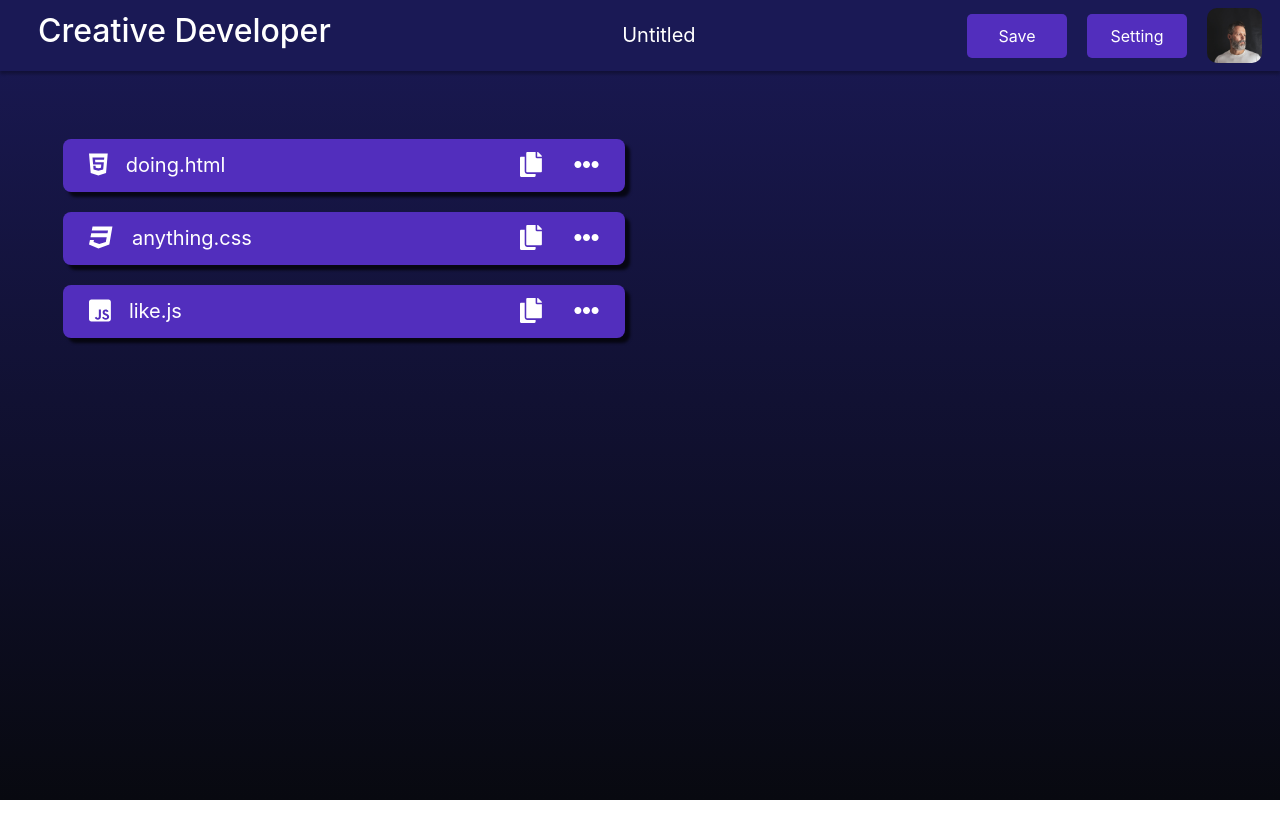
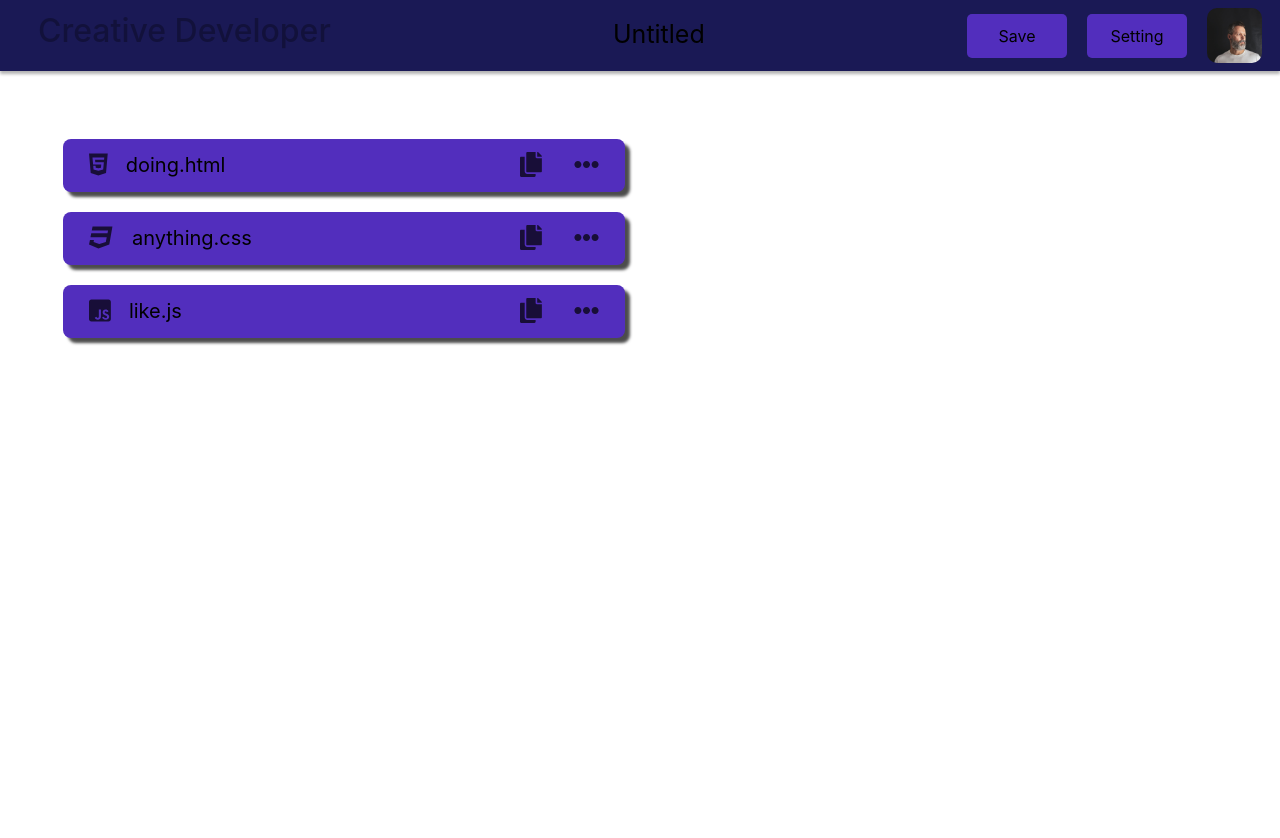
Before and after one commit to Bhavesh588/creativedesigner, a React (Create React App) app: page / in a window 1280 px wide. Shown: the top 838 px of the page. Built offline with nearby package versions, Linux system fonts and the light colour scheme.

Commit message:
Easy way to add Darkmode

```diff
--- a/src/App.js
+++ b/src/App.js
@@ -1,4 +1,5 @@
 import './App.scss';
+import variable from './responsive/_variables.scss'
 
 import CodingPlatform from './Pages/CodingPlatform/CodingPlatform';
 import Navigationbar from './Components/Navigationbar/Navigationbar';
@@ -10,7 +11,7 @@ function App(props) {
 
     const { darkmode } = props
 	return (
-		<div className='App' style={darkmode ? { backgroundImage: 'linear-gradient(rgb(26, 25, 85), rgb(8, 9, 16))' } : { backgroundColor: 'white' }}>
+		<div className='App' style={darkmode ? { backgroundImage: `linear-gradient(${variable.color5}, ${variable.color1}` } : { backgroundColor: variable.color2 }}>
             <div>
                 <Navigationbar />
                 <CodingPlatform />
--- a/src/App.scss
+++ b/src/App.scss
@@ -2,7 +2,7 @@
 
 * {
     margin: 0;
-    color: $color2;
+    // color: $color2;
 
     .App {
         height: 100vh;
--- a/src/Components/Button/Button.js
+++ b/src/Components/Button/Button.js
@@ -2,6 +2,7 @@ import React from 'react';
 import { connect } from 'react-redux';
 
 import './Button.scss'
+import variable from '../../responsive/_variables.scss'
 
 const Button = ({ children, ...props }) => {
 
@@ -12,8 +13,8 @@ const Button = ({ children, ...props }) => {
             {
                 props.type === 'buttontxt'
                 ? props.name === 'Settings'
-                    ? <button className='button_btn_txt' style={{ color: darkmode ? null : 'black', backgroundColor: darkmode ? '#522ebd' : 'rgba(0,0,0,0.3)' }} onClick={() => props.setToggleDrop(!props.toggleDrop)}>{children}</button>
-                    : <button className='button_btn_txt' style={{ color: darkmode ? null : 'black', backgroundColor: darkmode ? '#522ebd' : 'rgba(0,0,0,0.3)' }}>{children}</button>
+                    ? <button className='button_btn_txt' style={{ color: darkmode ? variable.color2 : variable.color1, backgroundColor: darkmode ? variable.color3 : 'rgba(0,0,0,0.3)' }} onClick={() => props.setToggleDrop(!props.toggleDrop)}>{children}</button>
+                    : <button className='button_btn_txt' style={{ color: darkmode ? variable.color2 : variable.color1, backgroundColor: darkmode ? variable.color3 : 'rgba(0,0,0,0.3)' }}>{children}</button>
                 : <button className='button_btn_pic'>{children}</button>
             }
         </div>
--- a/src/Components/Files/Files.js
+++ b/src/Components/Files/Files.js
@@ -12,6 +12,7 @@ import { connect } from 'react-redux'
 import '../FontAwesomeIcons'
 import './Files.scss'
 import Inputbox from '../Inputbox/Inputbox'
+import variable from '../../responsive/_variables.scss'
 
 const Files = ({ id, filename, values, onChange, onChangeFilename, ...props }) => {
 
@@ -72,7 +73,7 @@ const Files = ({ id, filename, values, onChange, onChangeFilename, ...props }) =
     }
 
     return (
-        <div className='files_main hovering' style={{ backgroundColor: darkmode ? '#522ebd' : 'rgba(0,0,0,0.3)' }}>
+        <div className='files_main hovering' style={{ backgroundColor: darkmode ? variable.color3 : 'rgba(0,0,0,0.3)' }}>
             {/* Header of the Files */}
             <div className='files'>
                 {/* File Name */}
@@ -80,8 +81,8 @@ const Files = ({ id, filename, values, onChange, onChangeFilename, ...props }) =
                     <span className='mx-3'>
                         {
                             lang() !== 'align-left'
-                            ? <FontAwesomeIcon icon={['fab', lang()]} style={{ fontSize: 25 }} />
-                            : <FontAwesomeIcon icon={['fa', lang()]} style={{ fontSize: 25 }} />
+                            ? <FontAwesomeIcon icon={['fab', lang()]} style={{ fontSize: 25, color: darkmode? variable.color2 : variable.color1 }} />
+                            : <FontAwesomeIcon icon={['fa', lang()]} style={{ fontSize: 25, color: darkmode? variable.color2 : variable.color1 }} />
                         }
                     </span>
                     <Inputbox
@@ -101,10 +102,10 @@ const Files = ({ id, filename, values, onChange, onChangeFilename, ...props }) =
                 {/* Copy and more options */}
                 <div className='file_option'>
                     <span className='mx-3'>
-                        <FontAwesomeIcon icon='copy' style={{ fontSize: 25 }} />
+                        <FontAwesomeIcon icon='copy' style={{ fontSize: 25, color: darkmode? variable.color2 : variable.color1 }} />
                     </span>
                     <span className='mx-3'>
-                        <FontAwesomeIcon icon='ellipsis-h' style={{ fontSize: 25 }} />
+                        <FontAwesomeIcon icon='ellipsis-h' style={{ fontSize: 25, color: darkmode? variable.color2 : variable.color1 }} />
                     </span>
                 </div>
             </div>
--- a/src/Components/Inputbox/Inputbox.js
+++ b/src/Components/Inputbox/Inputbox.js
@@ -1,5 +1,6 @@
 import React from 'react';
 import { connect } from 'react-redux';
+import variable from '../../responsive/_variables.scss'
 
 import './Inputbox.scss'
 
@@ -14,7 +15,7 @@ const Inputbox = ({ type, id, name, onChange, onKeyPress, placeholder='', value=
                 ? <div>
                     <input
                         className='input_txt_filename text-center'
-                        style={{ color: darkmode ? null : 'black' }}
+                        style={{ color: darkmode ? variable.color2 : variable.color1, fontSize: 25 }}
                         type={type}
                         id={id}
                         name={name}
@@ -27,7 +28,7 @@ const Inputbox = ({ type, id, name, onChange, onKeyPress, placeholder='', value=
                 : <div>
                     <input
                         className='input_txt_filename'
-                        style={{ color: darkmode ? null : 'black' }}
+                        style={{ color: darkmode ? variable.color2 : variable.color1 }}
                         type={type}
                         id={id} name={name}
                         placeholder={placeholder}
--- a/src/Components/Navigationbar/Navigationbar.js
+++ b/src/Components/Navigationbar/Navigationbar.js
@@ -2,6 +2,7 @@ import React, { useState } from 'react';
 import { connect } from 'react-redux';
 
 import './Navigationbar.scss'
+import variable from '../../responsive/_variables.scss'
 
 import Button from '../Button/Button';
 import Inputbox from '../Inputbox/Inputbox';
@@ -19,10 +20,10 @@ function Navigationbar(props) {
     }
 
     return (
-        <div className='navigationbar' style={{ backgroundColor: darkmode ? '#1a1955' : 'white', transition: '0.3s' }}>
+        <div className='navigationbar' style={{ backgroundColor: darkmode ? variable.color4 : variable.color2, transition: '0.3s' }}>
             {/* Logo */}
             <div className='title'>
-                <h2 style={{ color: darkmode ? null : 'black' }}>Creative Developer</h2>
+                <h2 style={{ color: darkmode ? variable.color2 : variable.color1 }}>Creative Developer</h2>
             </div>
             {/* Filename */}
             <div className='filename'>
--- a/src/Components/Toggle/Toggle.js
+++ b/src/Components/Toggle/Toggle.js
@@ -1,13 +1,14 @@
 import React from 'react';
 
 import './Toggle.scss'
+import variable from '../../responsive/_variables.scss'
 
 function Toggle({ value, setvalue }) {
 
     return (
         <div className='toggle_btn' onClick={() => setvalue(!value)} style={{ justifyContent: value ? 'flex-end' : 'flex-start' }}>
         {/* // <div className='toggle_btn' onClick={() => setvalue(!value)}> */}
-            <div className='toggle_circle' style={{ backgroundColor: value ? '#522ebd' : 'palevioletred' }}></div>
+            <div className='toggle_circle' style={{ backgroundColor: value ? variable.color3 : 'palevioletred' }}></div>
         </div>
     );
 }
--- a/src/responsive/_variables.scss
+++ b/src/responsive/_variables.scss
@@ -8,3 +8,12 @@ $color6: rgb(8, 9, 16);
 
 //Font Color
 $fontcolor: white;
+
+:export {
+    color1: $color1;
+    color2: $color2;
+    color3: $color3;
+    color4: $color4;
+    color5: $color5;
+    color6: $color6;
+}
```
